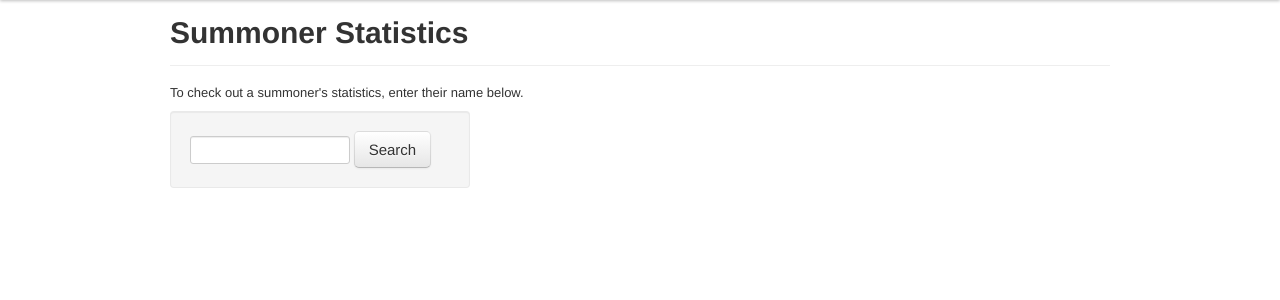
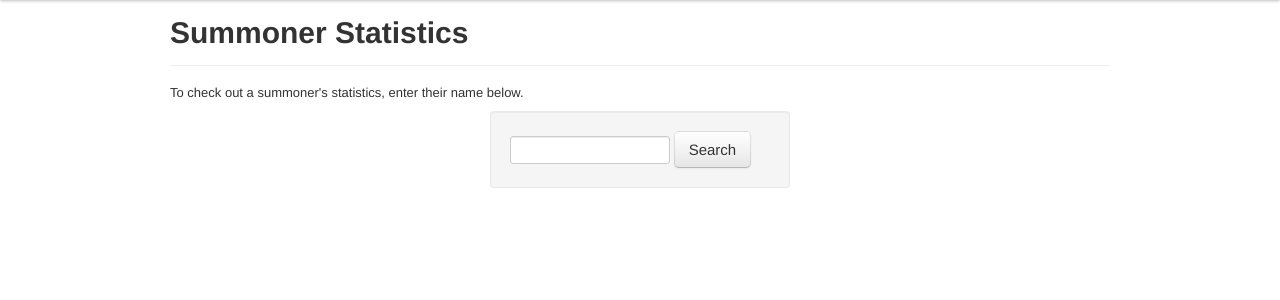
Before and after one commit to worst/league-stats, a Flask app: page /summoners in a window 1280 px wide. Shown: the part 40-340 px from the top of the page. Run offline with Flask 2, Linux system fonts and the light colour scheme; parts of the project's set-up code (start-up, migrations or seed data) failed here and were passed over; some libraries are stand-ins or nearby versions.

Commit message:
CSS Update.

```diff
--- a/static/css/main.css
+++ b/static/css/main.css
@@ -37,3 +37,8 @@ body {
 .info-block .thumbnail {
   background-color: #FFFFFF;
 }
+.center {
+  display: block;
+  margin: 0 auto !important;
+  float: none !important;
+}
```
